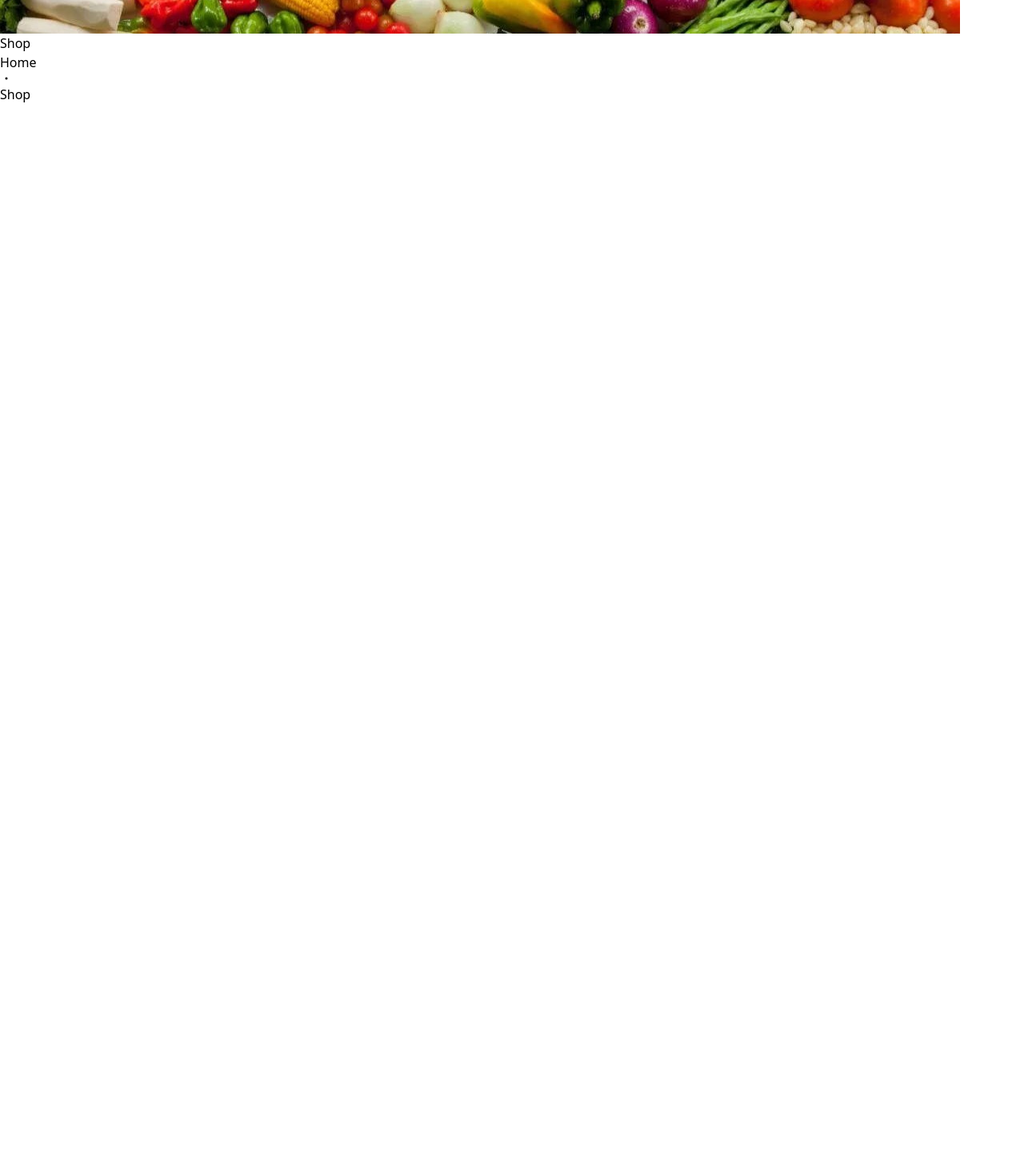
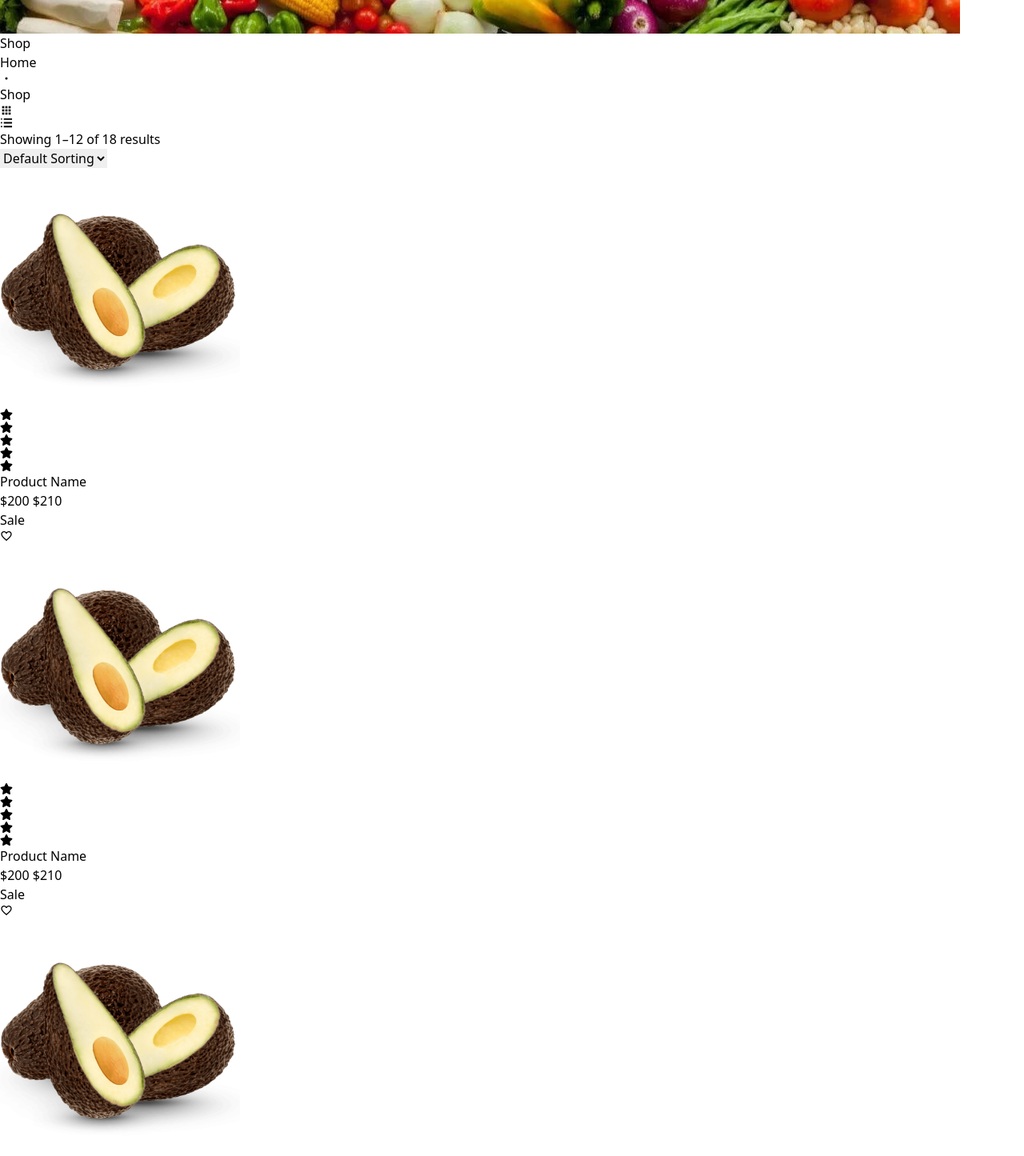
Before and after one commit to Aniqa4/Sigma_store, a React (Vite) app: page /shop in a window 1280 px wide. Shown: the part 420-1865 px from the top of the page at 80% size. Before the commit the page ends 800 px from the top, so only its background shows below. Built offline with nearby package versions, Linux system fonts and the light colour scheme.

Commit message:
added products on shop page

```diff
--- a/src/pages/home/sections/ShopNow.jsx
+++ b/src/pages/home/sections/ShopNow.jsx
@@ -3,6 +3,7 @@ import { HiArrowSmallRight } from "react-icons/hi2";
 import { Link } from 'react-router-dom';
 
 function ShopNow() {
+
     return (
         <div className='my-10 relative'>
             <img src="/banner2.jpg" alt="" className='w-full rounded-3xl h-[350px]' />
--- a/src/pages/shop/Shop.jsx
+++ b/src/pages/shop/Shop.jsx
@@ -1,6 +1,9 @@
 import React from 'react'
 import { BsDot } from "react-icons/bs";
 import { Link } from 'react-router-dom';
+import { CgMenuGridR } from "react-icons/cg";
+import { TfiMenuAlt } from "react-icons/tfi";
+import ProductCard from '../../components/ProductCard';
 
 function Shop() {
   return (
@@ -22,7 +25,39 @@ function Shop() {
         </div>
       </div>
       {/* -----------------banner------------- */}
+      <div className='md:max-w-[65%] md:mx-auto mx-3 py-20'>
+        <div>
+          <div className='flex justify-between items-center'>
+            <div className=' text-[#555] flex items-center gap-5'>
+              <div className=' text-[26px]'>
+                <CgMenuGridR />
+              </div>
+              <div className='text-2xl'>
+                <TfiMenuAlt />
+              </div>
+            </div>
+            <div><span>Showing 1–12 of 18 results</span></div>
+            <form action="">
+              <select name="" id="" className=' px-5 py-3 outline-none border-2 bg-[#F2F3F9]'>
+                <option value="">Default Sorting</option>
+              </select>
+            </form>
+          </div>
+          <div>
+            <div className='grid md:grid-cols-3 gap-5 py-5'>
+              <ProductCard/>
+              <ProductCard />
+              <ProductCard />
+              <ProductCard />
+              <ProductCard />
+              <ProductCard />
+            </div>
+          </div>
+        </div>
+        <div>
 
+        </div>
+      </div>
     </div>
   )
 }
```
